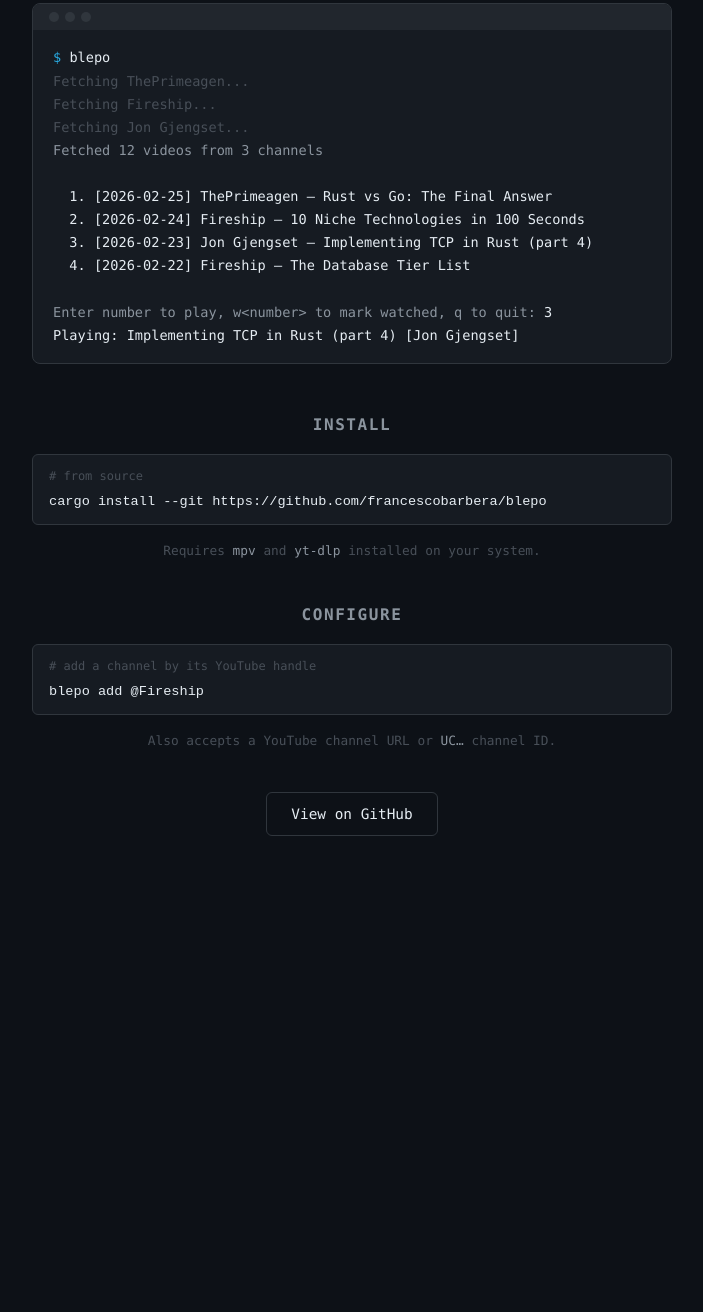
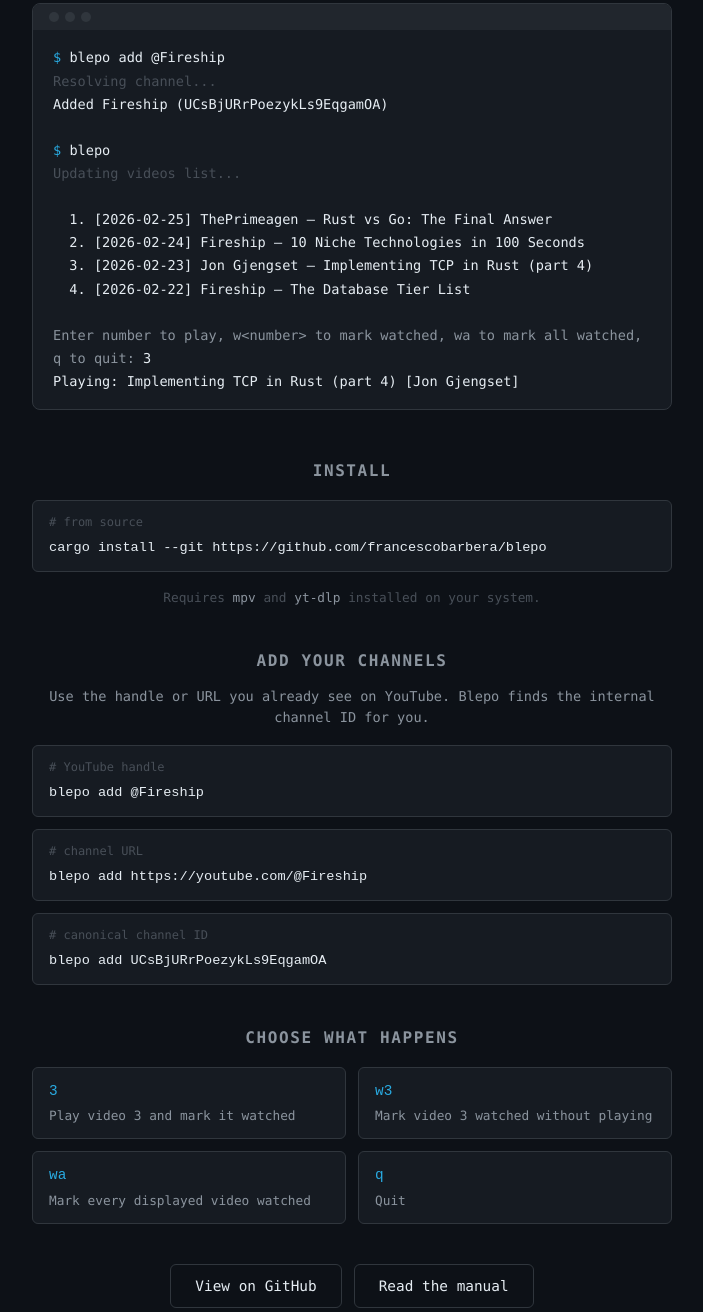
Before and after one commit to francescobarbera/blepo, a plain HTML site: page docs/index.html in a window 1280 px wide. Shown: the part 390-1702 px from the top of the page, without its empty margins (288-991 px from the left). Before the commit the page ends 1290 px from the top, so only its background shows below. Drawn offline with Linux system fonts and the light colour scheme.

Commit message:
docs: add user manual and setup guide

```diff
--- a/docs/index.html
+++ b/docs/index.html
@@ -146,6 +146,51 @@
       color: #8b949e;
     }
 
+    .section-copy {
+      color: #8b949e;
+      font-size: 0.85rem;
+      margin: -0.25rem 0 1rem;
+      text-align: center;
+    }
+
+    .command-stack {
+      display: grid;
+      gap: 0.75rem;
+    }
+
+    .command-stack .install-block {
+      margin-bottom: 0;
+    }
+
+    .controls {
+      display: grid;
+      grid-template-columns: repeat(2, minmax(0, 1fr));
+      gap: 0.75rem;
+    }
+
+    .control {
+      background: #161b22;
+      border: 1px solid #30363d;
+      border-radius: 6px;
+      padding: 0.75rem 1rem;
+      font-size: 0.8rem;
+      color: #8b949e;
+    }
+
+    .control code {
+      display: block;
+      color: #29ABE2;
+      font-size: 0.9rem;
+      margin-bottom: 0.2rem;
+    }
+
+    .actions {
+      display: flex;
+      justify-content: center;
+      gap: 0.75rem;
+      flex-wrap: wrap;
+    }
+
     a {
       color: #29ABE2;
       text-decoration: none;
@@ -186,6 +231,10 @@
       .terminal-body {
         font-size: 0.75rem;
       }
+
+      .controls {
+        grid-template-columns: 1fr;
+      }
     }
   </style>
   <!-- Cloudflare Web Analytics --><script defer src='https://static.cloudflareinsights.com/beacon.min.js' data-cf-beacon='{"token": "834898c11dfb45f5a152de84e2279117"}'></script><!-- End Cloudflare Web Analytics -->
@@ -204,18 +253,19 @@
         <div class="terminal-dot"></div>
       </div>
       <div class="terminal-body">
+        <div><span class="prompt">$</span> <span class="input">blepo add @Fireship</span></div>
+        <div class="dim">Resolving channel...</div>
+        <div>Added Fireship (UCsBjURrPoezykLs9EqgamOA)</div>
+        <br>
         <div><span class="prompt">$</span> <span class="input">blepo</span></div>
-        <div class="dim">Fetching ThePrimeagen...</div>
-        <div class="dim">Fetching Fireship...</div>
-        <div class="dim">Fetching Jon Gjengset...</div>
-        <div class="muted">Fetched 12 videos from 3 channels</div>
+        <div class="dim">Updating videos list...</div>
         <br>
         <div>&nbsp; 1. [2026-02-25] ThePrimeagen &mdash; Rust vs Go: The Final Answer</div>
         <div>&nbsp; 2. [2026-02-24] Fireship &mdash; 10 Niche Technologies in 100 Seconds</div>
         <div>&nbsp; 3. [2026-02-23] Jon Gjengset &mdash; Implementing TCP in Rust (part 4)</div>
         <div>&nbsp; 4. [2026-02-22] Fireship &mdash; The Database Tier List</div>
         <br>
-        <div><span class="muted">Enter number to play, w&lt;number&gt; to mark watched, q to quit:</span> <span class="input">3</span></div>
+        <div><span class="muted">Enter number to play, w&lt;number&gt; to mark watched, wa to mark all watched, q to quit:</span> <span class="input">3</span></div>
         <div>Playing: Implementing TCP in Rust (part 4) [Jon Gjengset]</div>
       </div>
     </div>
@@ -230,15 +280,38 @@
     </div>
 
     <div class="section">
-      <h2>Configure</h2>
-      <div class="install-block">
-        <div class="label"># add a channel by its YouTube handle</div>
-        <code>blepo add @Fireship</code>
+      <h2>Add your channels</h2>
+      <p class="section-copy">Use the handle or URL you already see on YouTube. Blepo finds the internal channel ID for you.</p>
+      <div class="command-stack">
+        <div class="install-block">
+          <div class="label"># YouTube handle</div>
+          <code>blepo add @Fireship</code>
+        </div>
+        <div class="install-block">
+          <div class="label"># channel URL</div>
+          <code>blepo add https://youtube.com/@Fireship</code>
+        </div>
+        <div class="install-block">
+          <div class="label"># canonical channel ID</div>
+          <code>blepo add UCsBjURrPoezykLs9EqgamOA</code>
+        </div>
       </div>
-      <p class="requires">Also accepts a YouTube channel URL or <span>UC…</span> channel ID.</p>
     </div>
 
-    <a href="https://github.com/francescobarbera/blepo" class="github-link">View on GitHub</a>
+    <div class="section">
+      <h2>Choose what happens</h2>
+      <div class="controls">
+        <div class="control"><code>3</code>Play video 3 and mark it watched</div>
+        <div class="control"><code>w3</code>Mark video 3 watched without playing</div>
+        <div class="control"><code>wa</code>Mark every displayed video watched</div>
+        <div class="control"><code>q</code>Quit</div>
+      </div>
+    </div>
+
+    <div class="actions">
+      <a href="https://github.com/francescobarbera/blepo" class="github-link">View on GitHub</a>
+      <a href="https://github.com/francescobarbera/blepo/blob/main/man/blepo.1" class="github-link">Read the manual</a>
+    </div>
   </main>
 </body>
 </html>
```
Also changed, not shown: 2 other files.
